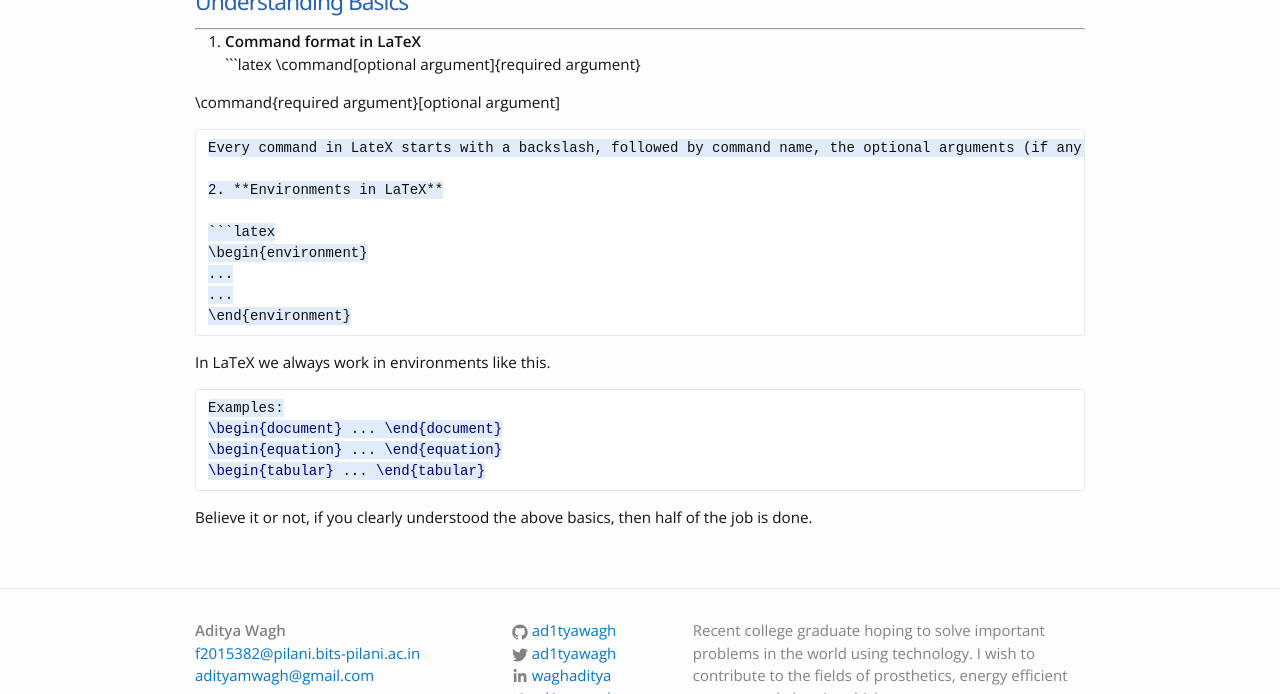
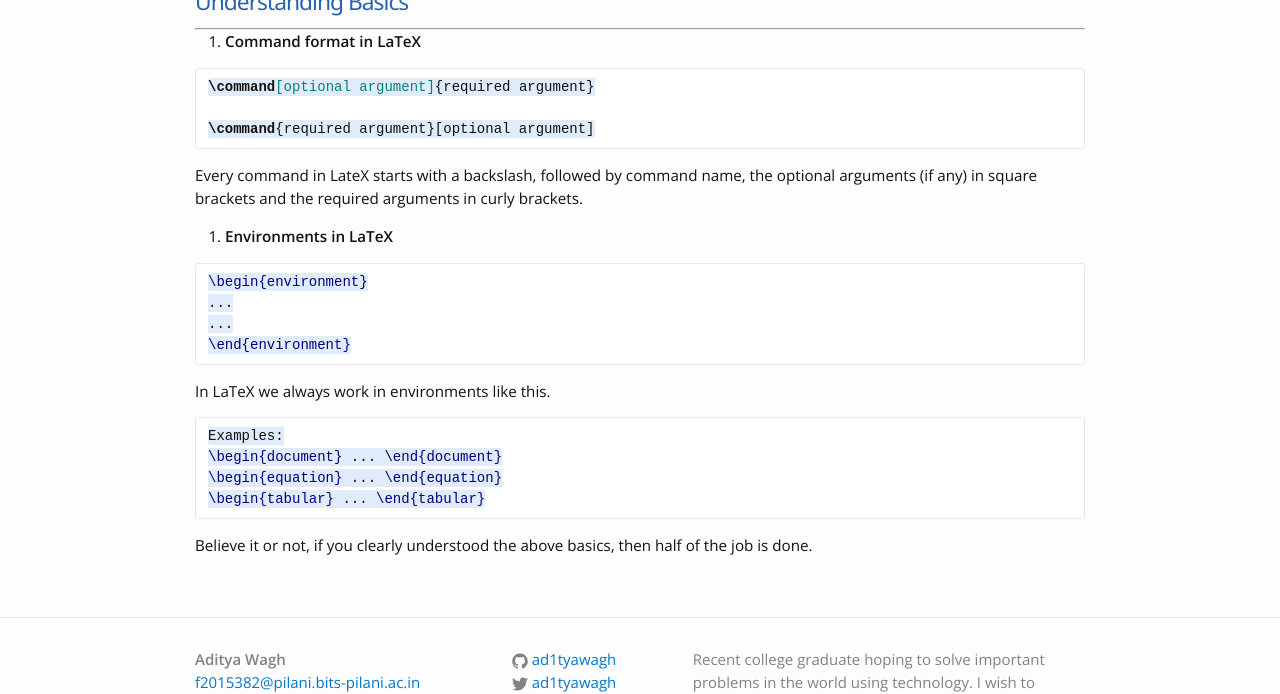
Before and after one commit to thecodeeagle/Ashlesha_Personal, a Jekyll site: the page built from _posts/2018-08-25-Latex tutorial.markdown, in a window 1280 px wide and 900 px high, scrolled down 1800 px, cut to the strip 206-900 px from the top of the window. Built offline with Jekyll 4.4.1, drawn with Linux system fonts in a browser that asks for light colours; formulas are drawn with MathJax 3.

Commit message:
fixed cheatsheet

````diff
--- a/_posts/2018-08-25-Latex tutorial.markdown
+++ b/_posts/2018-08-25-Latex tutorial.markdown
@@ -35,14 +35,16 @@ LaTeX online services like [Papeeria](http://papeeria.com/), [Overleaf](https://
 ---
 
 1. **Command format in LaTeX**
+
 ```latex
 \command[optional argument]{required argument}
 
 \command{required argument}[optional argument]
 ```
+
 Every command in LateX starts with a backslash, followed by command name, the optional arguments (if any) in square brackets and the required arguments in curly brackets.
 
-2. **Environments in LaTeX**
+1. **Environments in LaTeX**
 
 ```latex
 \begin{environment}
````
